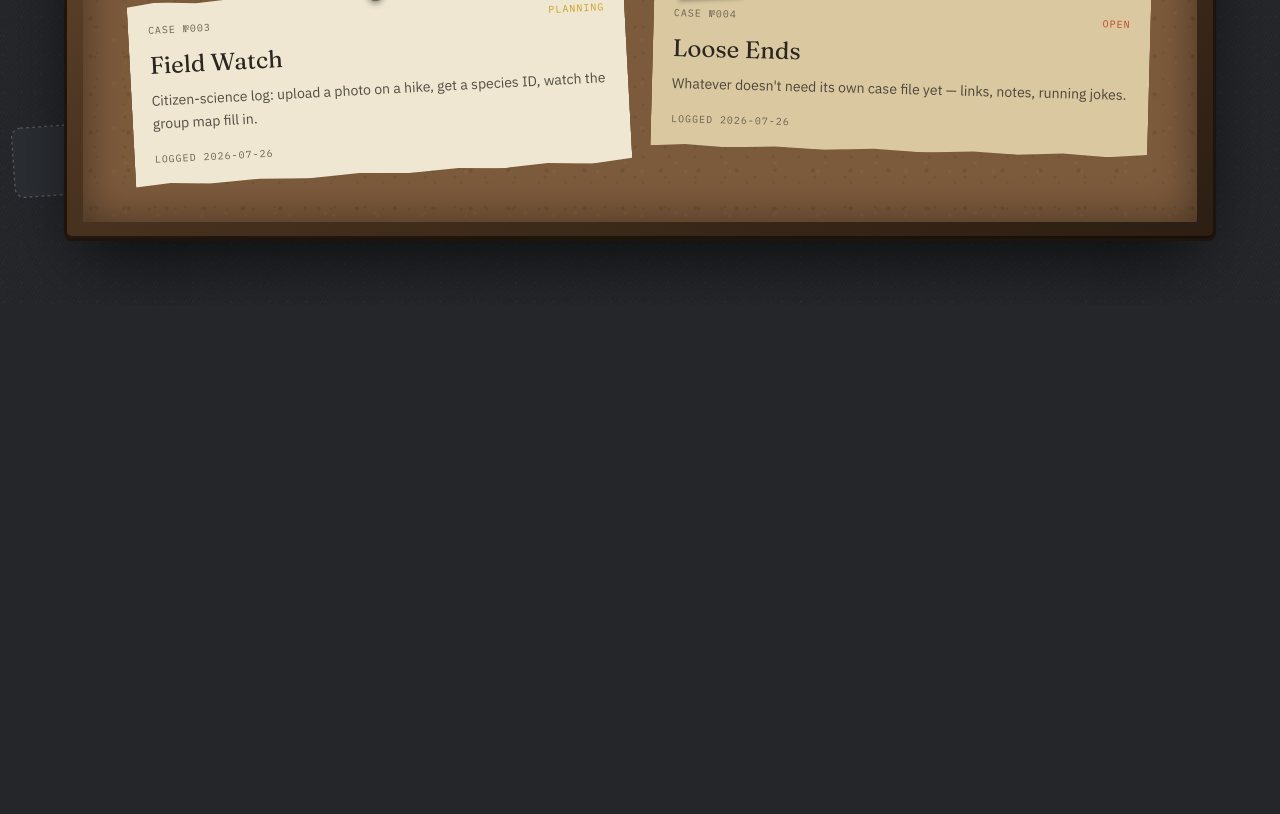
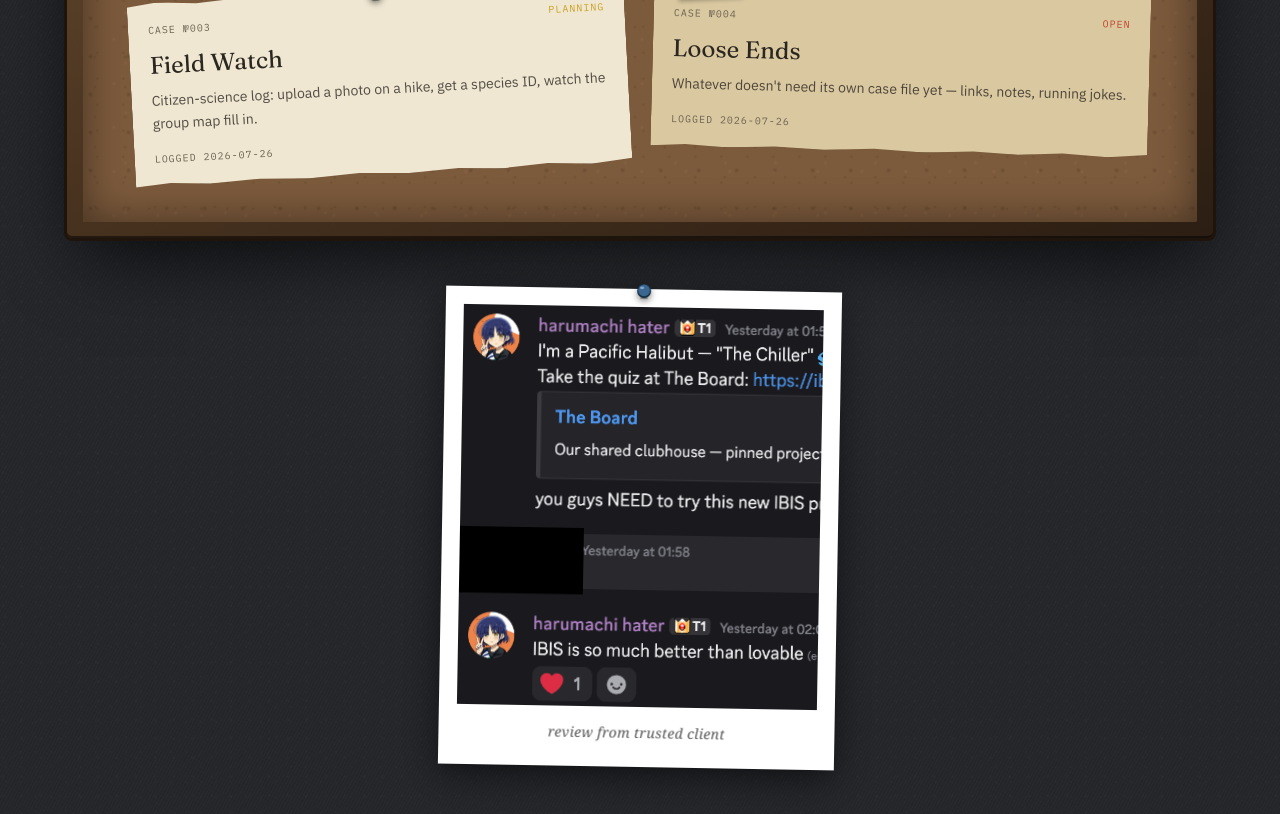
Before and after one commit to dut-inc/project-website, a Next.js app: page / in a window 1280 px wide. Shown: the part 520-1334 px from the top of the page. Before the commit the page ends 825 px from the top, so only its background shows below. Built offline with nearby package versions, Linux system fonts and the light colour scheme.

Commit message:
added review component with image

```diff
--- a/app/page.tsx
+++ b/app/page.tsx
@@ -1,14 +1,15 @@
 import Board from "@/components/Board";
 import PinnedNote from "@/components/PinnedNote";
+import Review from "@/components/Review";
 import { PennantSticker, AnchorSticker, RainDropSticker } from "@/components/Stickers";
 import { projects } from "@/lib/projects";
 
 export default function HomePage() {
   return (
     <div className="relative">
-      <PennantSticker className="pointer-events-none absolute -left-4 -top-8 hidden w-28 lg:block xl:-left-10 xl:w-32" />
+      {/* <PennantSticker className="pointer-events-none absolute -left-4 -top-8 hidden w-28 lg:block xl:-left-10 xl:w-32" />
       <AnchorSticker className="pointer-events-none absolute -right-2 top-16 hidden w-24 lg:block xl:-right-8 xl:w-28" />
-      <RainDropSticker className="pointer-events-none absolute -left-6 bottom-10 hidden w-20 xl:block" />
+      <RainDropSticker className="pointer-events-none absolute -left-6 bottom-10 hidden w-20 xl:block" /> */}
 
       <div className="mb-8 text-center">
         <p className="font-mono text-xs uppercase tracking-[0.3em] text-cream/40">
@@ -26,6 +27,7 @@ export default function HomePage() {
           ))}
         </div>
       </Board>
+      <Review />
     </div>
   );
 }
--- /dev/null
+++ b/components/Review.tsx
@@ -0,0 +1,30 @@
+import Pin from "@/components/Pin";
+import Image from "next/image";
+
+export default function Review() {
+    return (
+    <div className="mt-12 flex justify-center">
+    <div
+    className="relative inline-block rotate-1"
+    style={{ filter: "drop-shadow(0 8px 20px rgba(0,0,0,0.5))" }}
+    >
+    <Pin color="navy" />
+    <div className="bg-white px-[18px] pb-6 pt-[18px] shadow-lg">
+        <div className="relative overflow-hidden bg-ink/5" style={{ width: 360, height: 400 }}>
+        <Image
+            src="/ibisreview.png"
+            alt="review"
+            fill
+            className="object-cover"
+            sizes="360px"
+            priority={false}
+        />
+        </div>
+        <p className="mt-4 text-center font-serif text-sm italic tracking-wide text-[#555]">
+        review from trusted client
+        </p>
+    </div>
+    </div>
+    </div>
+    )
+}
```
Also changed, not shown: public/ibisreview.png (added).
